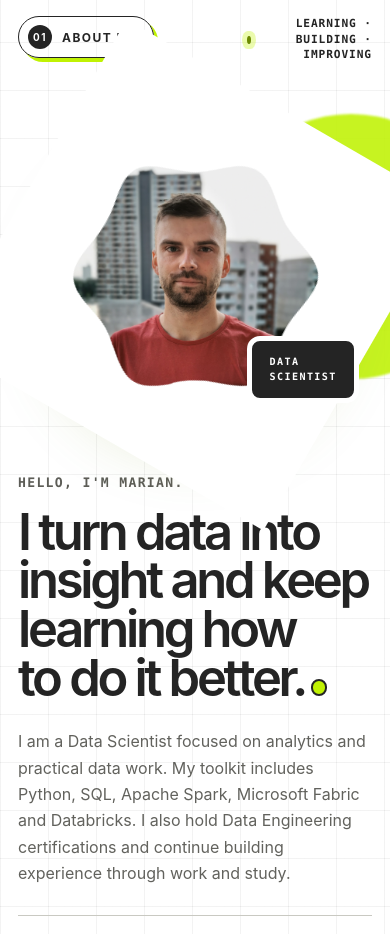
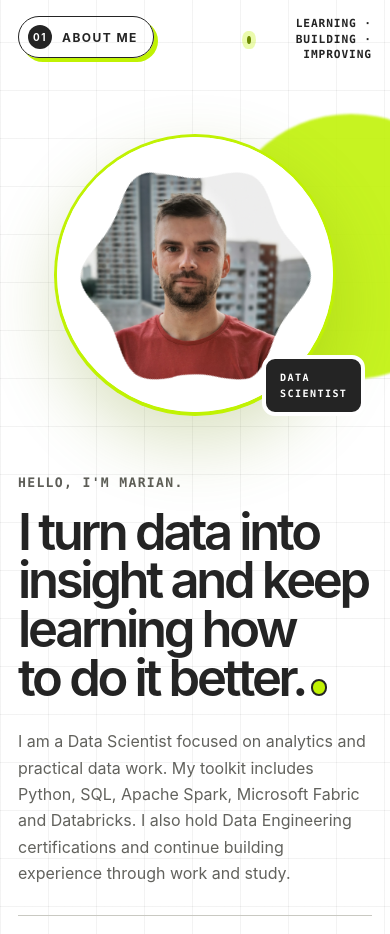
Before and after one commit to Majo0101/bmstack_pages, a React (Vite) app: page / in a window 390 px wide. Shown: the part 1039-1973 px from the top of the page. Built offline with nearby package versions, Linux system fonts and the light colour scheme.

Commit message:
Fix portrait frame animation on small screens

```diff
--- a/src/components/AboutMe.css
+++ b/src/components/AboutMe.css
@@ -126,6 +126,9 @@
 .about-portrait {
   position: absolute;
   inset: 8%;
+  overflow: hidden;
+  border-radius: 50%;
+  isolation: isolate;
 }
 
 .about-photo {
@@ -146,6 +149,7 @@
   height: 136%;
   animation: about-rotate 70s linear infinite;
   pointer-events: none;
+  will-change: transform;
 }
 
 .about-portrait-tag {
@@ -420,6 +424,19 @@
     width: min(84vw, 380px);
   }
 
+  .about-frame {
+    inset: -14%;
+    width: 128%;
+    height: 128%;
+  }
+
+  .about-portrait-tag {
+    right: -2%;
+    bottom: 7%;
+    padding: 11px 14px;
+    border-width: 4px;
+  }
+
   .about-copy h1 {
     font-size: clamp(2.7rem, 13vw, 4rem);
   }
```
